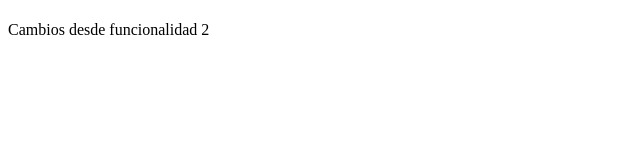
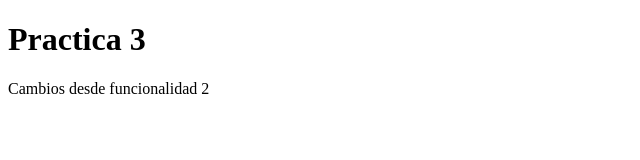
Before and after one commit to flung34/prac3c, a plain HTML site: page index.html in a window 1280 px wide. Shown: the whole page, without its empty margins (0-640 px from the left). Drawn offline with Linux system fonts and the light colour scheme.

Commit message:
otro cambio en index desde local rama funcionalidad

```diff
--- a/index.html
+++ b/index.html
@@ -5,7 +5,7 @@
 </head>
 <body>
 
-<h1></h1>
+<h1>Practica 3</h1>
 <p>Cambios desde funcionalidad 2</p>
 <p></p>
 <p></p>
```
